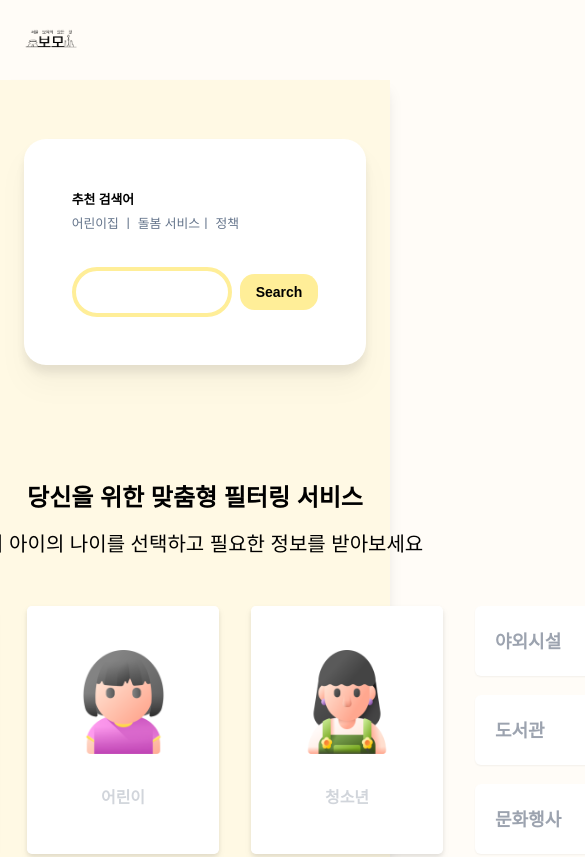
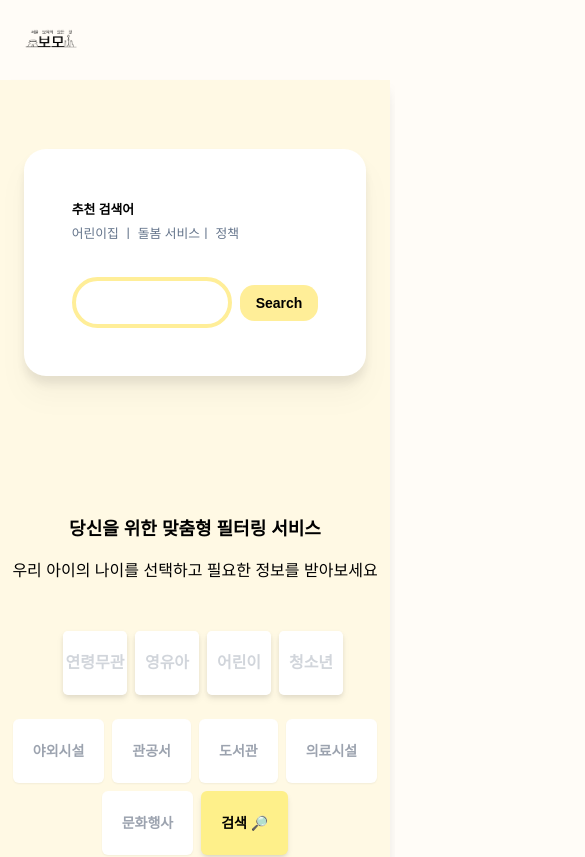
Before and after one commit to SeoulBomo/SeoulBomo.FE, a Next.js app: page / in a window 390 px wide. Shown: the top 857 px of the page, 585 px wide, since content can reach past the window. Built offline with nearby package versions, Linux system fonts and the light colour scheme; a web font is replaced by a local one.

Commit message:
refactor: filterSection 반응형 구현

```diff
--- a/src/components/main/RadioButton.tsx
+++ b/src/components/main/RadioButton.tsx
@@ -8,14 +8,16 @@ export default function RadioButton({ name }: { name: string }) {
           name="place"
           value={name}
         />
-        <div className="w-[10rem] rounded-md bg-white p-5 shadow-sm text-gray-400 ring-2 ring-transparent transition-all hover:shadow-md peer-checked:bg-yellow-200 peer-checked:text-black peer-checked:ring-yellow-400 peer-checked:ring-offset-2">
+        <div className="lg:w-[10rem] rounded-md bg-white p-5 shadow-sm text-gray-400 ring-2 ring-transparent transition-all hover:shadow-md peer-checked:bg-yellow-200 peer-checked:text-black peer-checked:ring-yellow-400 peer-checked:ring-offset-2">
           <div className="flex flex-col">
             <div className="flex items-end justify-between">
               <p>
-                <span className="text-lg font-bold">{name}</span>
+                <span className="text-sm md:text-md lg:text-lg font-bold">
+                  {name}
+                </span>
               </p>
               <div>
-                <svg width="30" height="30" viewBox="0 0 24 24">
+                <svg className="lg:w-[30px] lg:h-[30px]" viewBox="0 0 24 24">
                   <path
                     fill="currentColor"
                     d="m10.6 13.8l-2.175-2.175q-.275-.275-.675-.275t-.7.3q-.275.275-.275.7q0 .425.275.7L9.9 15.9q.275.275.7.275q.425 0 .7-.275l5.675-5.675q.275-.275.275-.675t-.3-.7q-.275-.275-.7-.275q-.425 0-.7.275ZM12 22q-2.075 0-3.9-.788q-1.825-.787-3.175-2.137q-1.35-1.35-2.137-3.175Q2 14.075 2 12t.788-3.9q.787-1.825 2.137-3.175q1.35-1.35 3.175-2.138Q9.925 2 12 2t3.9.787q1.825.788 3.175 2.138q1.35 1.35 2.137 3.175Q22 9.925 22 12t-.788 3.9q-.787 1.825-2.137 3.175q-1.35 1.35-3.175 2.137Q14.075 22 12 22Z"
--- a/src/components/main/filterSection.tsx
+++ b/src/components/main/filterSection.tsx
@@ -30,15 +30,15 @@ export default function FilterSection() {
       <section className="w-[screen] flex items-center justify-center">
         <div className="rounded-[0.625rem]">
           <div className="flex flex-col items-center justify-center">
-            <text className="font-bold text-2xl ">
+            <text className="font-bold text-lg lg:text-2xl ">
               당신을 위한 맞춤형 필터링 서비스
             </text>
 
-            <text className="pt-[1rem] text-xl font-medium pb-[3rem]">
+            <text className="pt-[1rem] text-md lg:text-xl font-medium pb-[3rem]">
               우리 아이의 나이를 선택하고 필요한 정보를 받아보세요
             </text>
           </div>
-          <div className="flex gap-[2rem]">
+          <div className="flex flex-wrap items-center justify-center lg:flex-wrap-reverse gap-[0.5rem] lg:gap-[2rem]">
             <label className="cursor-pointer">
               <input
                 type="radio"
@@ -46,7 +46,7 @@ export default function FilterSection() {
                 name="age"
                 value="연령무관"
               />
-              <div className="bg-white text-gray-300 w-[12rem] h-[15.5rem] ml-[4rem] drop-shadow-md rounded-[0.3rem] flex items-center justify-center flex-col hover:-translate-y-3 ease-in-out duration-300 peer-checked:bg-yellow-200 peer-checked:text-black peer-checked:ring-yellow-400 peer-checked:ring-offset-2 ring-2 ring-transparent">
+              <div className="bg-white text-gray-300 w-[4rem] h-[4rem] md:w-[8rem] md:h-[8rem] lg:w-[12rem] lg:h-[15.5rem] ml-[1rem] lg:ml-[4rem] drop-shadow-md rounded-[0.3rem] flex items-center justify-center flex-col hover:-translate-y-3 ease-in-out duration-300 peer-checked:bg-yellow-200 peer-checked:text-black peer-checked:ring-yellow-400 peer-checked:ring-offset-2 ring-2 ring-transparent">
                 <text className="font-semibold font-xl">연령무관</text>
               </div>
             </label>
@@ -58,15 +58,15 @@ export default function FilterSection() {
                   name="age"
                   value={item.text}
                 />
-                <div className="bg-white text-gray-300 w-[12rem] h-[15.5rem] drop-shadow-md rounded-[0.3rem] flex items-center justify-center flex-col hover:-translate-y-3 ease-in-out duration-300 peer-checked:bg-yellow-200 peer-checked:text-black peer-checked:ring-yellow-400 peer-checked:ring-offset-2 ring-2 ring-transparent">
+                <div className="bg-white text-gray-300 w-[4rem] h-[4rem] md:w-[8rem] md:h-[8rem] lg:w-[12rem] lg:h-[15.5rem] drop-shadow-md rounded-[0.3rem] flex items-center justify-center flex-col hover:-translate-y-3 ease-in-out duration-300 peer-checked:bg-yellow-200 peer-checked:text-black peer-checked:ring-yellow-400 peer-checked:ring-offset-2 ring-2 ring-transparent">
                   <Image
-                    className="h-[6.5rem] w-[5.2rem]"
+                    className="h-0 w-0 lg:h-[6.5rem] lg:w-[5.2rem]"
                     src={item.path}
                     width={200}
                     height={200}
                     alt="로고"
                   />
-                  <text className="font-semibold font-lg mt-[2rem]">
+                  <text className="font-semibold font-xl lg:font-lg lg:mt-[2rem]">
                     {item.text}
                   </text>
                 </div>
--- a/src/components/main/radioBox.tsx
+++ b/src/components/main/radioBox.tsx
@@ -3,15 +3,17 @@ import RadioButton from "./RadioButton";
 export default function RadioBox() {
   return (
     <>
-      <div className="flex flex-wrap rounded-[0.3rem] w-[25rem] h-[16.2rem]">
-        <div className="flex flex-wrap gap-2">
+      <div className="flex rounded-[0.3rem] w-[25rem] mt-[1rem] lg:mt-0 lg:h-[15.5rem]">
+        <div className="flex flex-wrap gap-2 items-center justify-center">
           <RadioButton name="야외시설" />
           <RadioButton name="관공서" />
           <RadioButton name="도서관" />
           <RadioButton name="의료시설" />
           <RadioButton name="문화행사" />
-          <button className="w-[10rem] h-[4.4rem] shadow-md rounded-md bg-yellow-200 p-5 hover:bg-yellow-300">
-            <text className="text-xl font-semibold">검색 🔎</text>
+          <button className="lg:w-[10rem] lg:h-[4.4rem] shadow-md rounded-md bg-yellow-200 p-5 hover:bg-yellow-300">
+            <text className="text-sm md:text-md lg:text-xl font-semibold">
+              검색 🔎
+            </text>
           </button>
         </div>
       </div>
```
